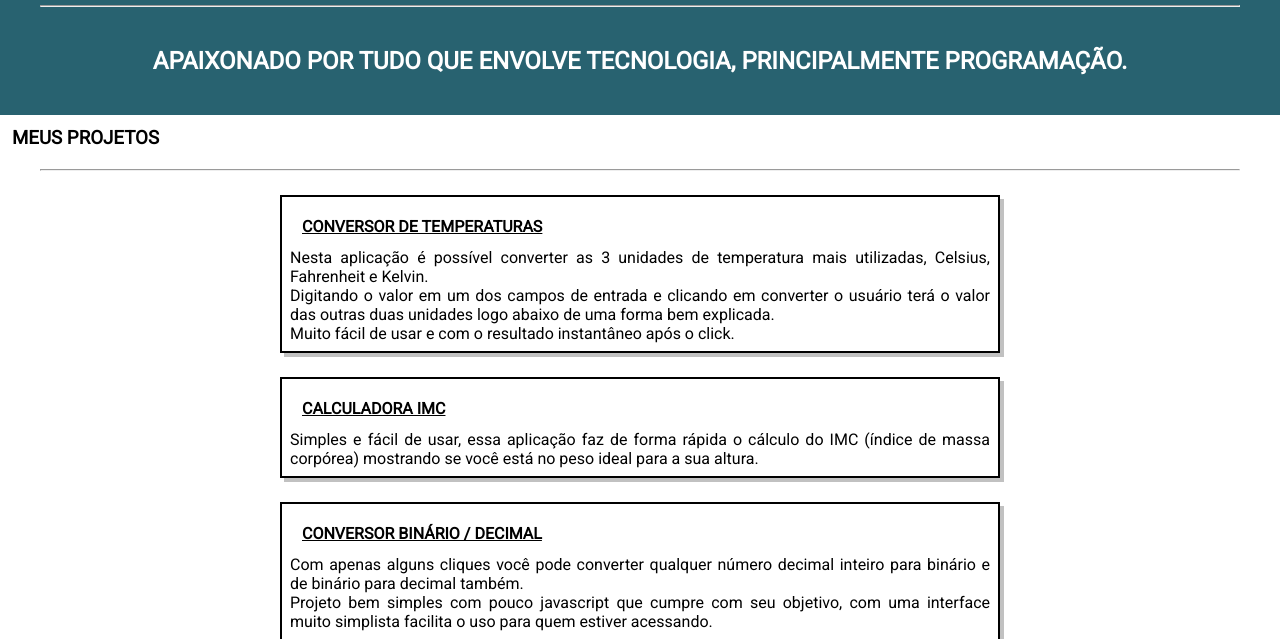
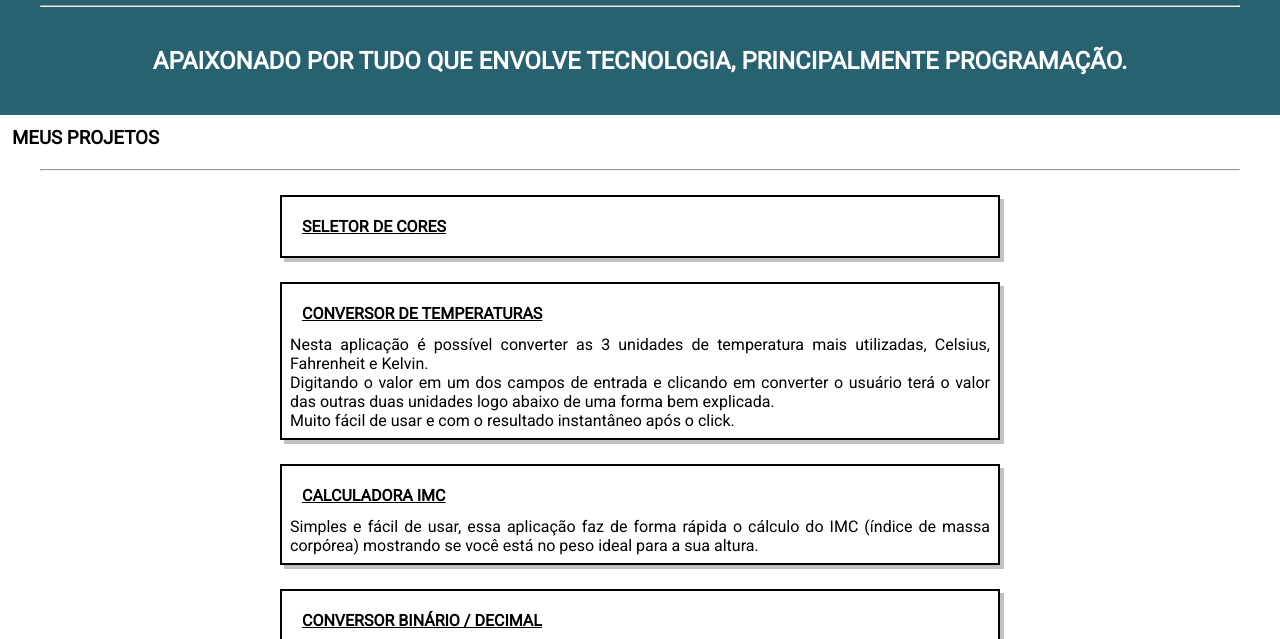
Before and after one commit to Andrierlison/andrierlison_da_silva, a plain HTML site: page index.html in a window 1280 px wide. Shown: the part 121-760 px from the top of the page. Drawn offline with Linux system fonts and the light colour scheme.

Commit message:
Adição do link para o seletor de cores

```diff
--- a/index.html
+++ b/index.html
@@ -23,6 +23,9 @@
     <h3>MEUS PROJETOS</h3>
     <hr>
     <div class="my_projects">
+      <article class="projects">
+        <h4><a target="_blank" href="https://andrierlison.github.io/seletor_de_cores/.">SELETOR DE CORES</a></h4>
+      </article>
       <article class="projects">
         <h4><a target="_blank" href="https://andrierlison.github.io/conversor_temperaturas/">CONVERSOR DE TEMPERATURAS</a></h4>
         <p>Nesta aplicação é possível converter as 3 unidades de temperatura mais utilizadas, Celsius, Fahrenheit e Kelvin.</p>
```
